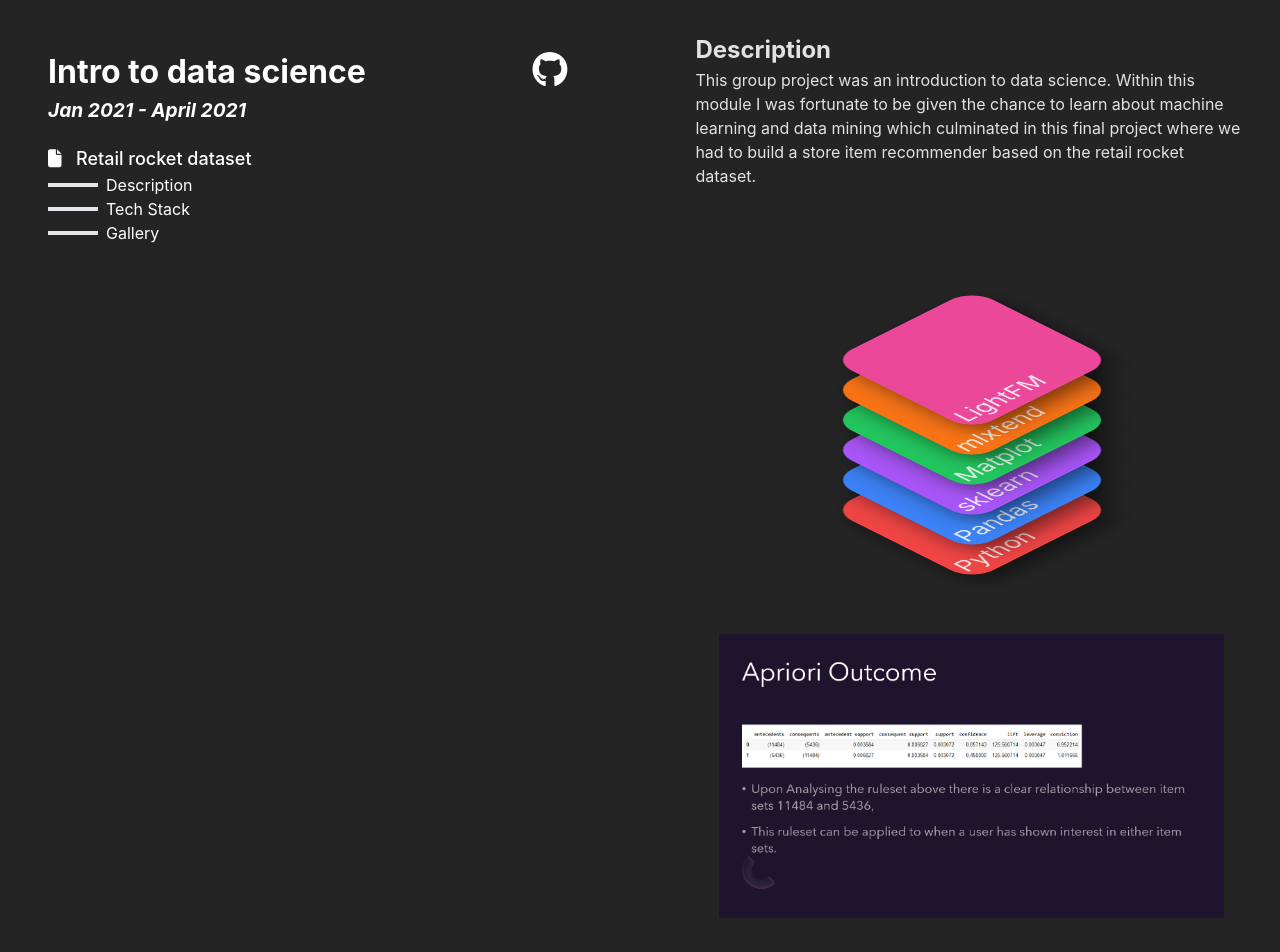
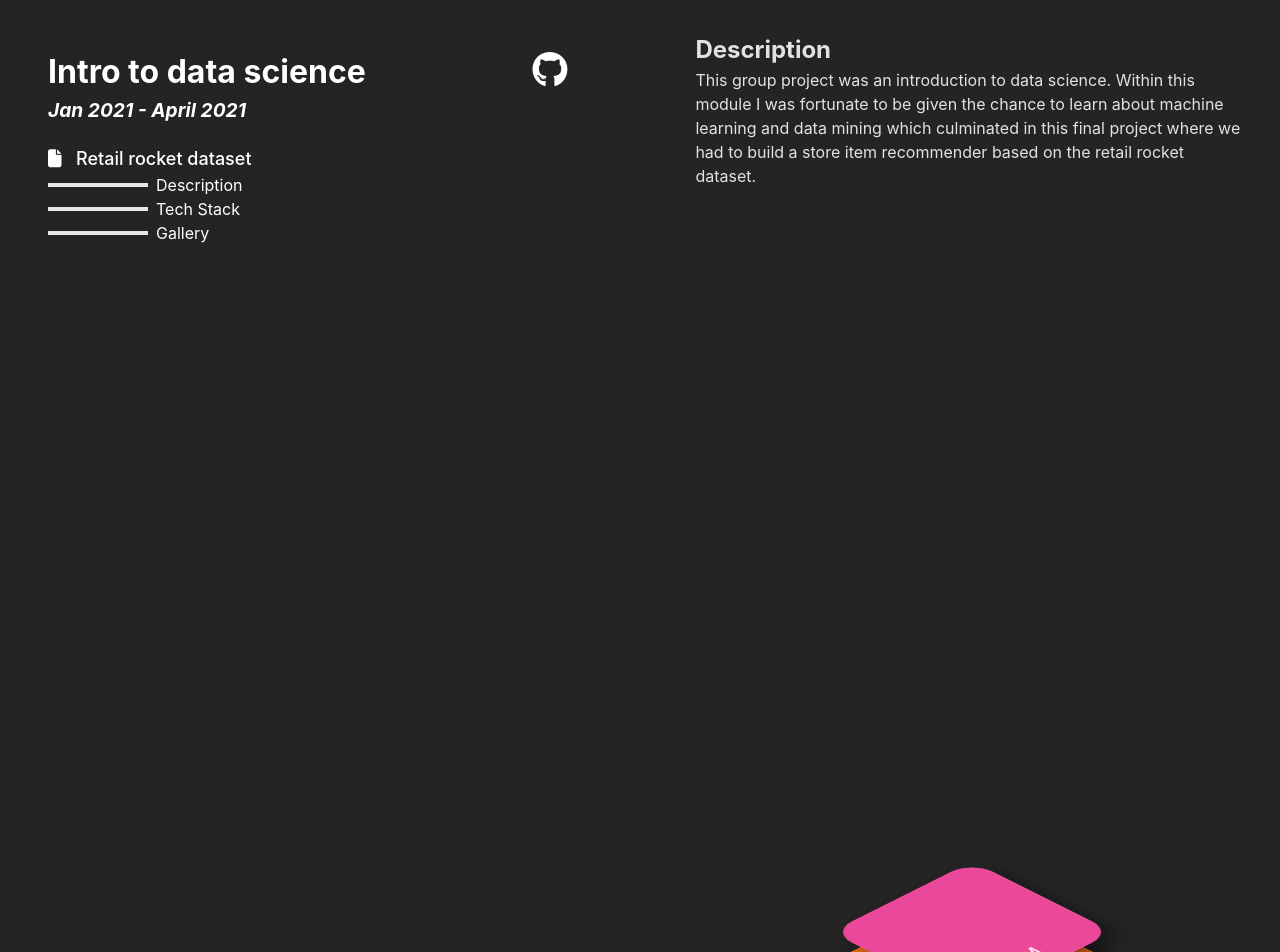
Before and after one commit to pjholt1234/personal-portfolio, a React (Vite) app: page /projects/data-mining in a window 1280 px wide. Shown: the top 952 px of the page. Built offline with nearby package versions, Linux system fonts and the light colour scheme.

Commit message:
Update project navigation depending on visible section

```diff
--- a/src/Pages/Project.jsx
+++ b/src/Pages/Project.jsx
@@ -5,6 +5,8 @@ import PageNotFound from "../components/pageNotFound.jsx";
 import ProjectLinks from "../components/project-page/projectLinks.jsx";
 import ProjectScrollPanelsWrapper from "../components/project-page/projectScrollPanelsWrapper.jsx";
 import ProjectNavWrapper from "../components/project-page/projectNavWrapper.jsx";
+import { VisibleProjectPanelProvider } from "../hooks/VisibleProjectPanelContext.jsx";
+
 const Project = () => {
   const { projectId } = useParams();
   const [project, setProject] = useState(null);
@@ -35,6 +37,7 @@ const Project = () => {
   ];
 
   return (
+    <VisibleProjectPanelProvider navItems={navItems}>
       <div className="flex space-x-12">
         <div className="w-1/2 relative">
           <div className="h-screen sticky top-0 left-0 w-full p-12 text-white">
@@ -51,6 +54,7 @@ const Project = () => {
         </div>
         <ProjectScrollPanelsWrapper project={project} />
       </div>
+    </VisibleProjectPanelProvider>
   );
 };
 
--- a/src/components/project-page/highlightContainer.jsx
+++ b/src/components/project-page/highlightContainer.jsx
@@ -1,11 +1,25 @@
 import PropTypes from "prop-types";
+import { useContext, useEffect, useState } from "react";
+import { VisibleProjectPanelContext } from "../../hooks/VisibleProjectPanelContext.jsx";
+import { InView } from "react-intersection-observer";
 
-const HighlightContainer = ({ children, className }) => {
+const HighlightContainer = ({ children, className, containerId }) => {
+  const { updateActivePanels } = useContext(VisibleProjectPanelContext);
+  const [visible, setVisible] = useState(false);
+
+  useEffect(() => {
+    updateActivePanels(containerId);
+  }, [visible]);
+
   return (
-    <div
-      className={`rounded-lg hover:bg-blue-300 hover:bg-opacity-10 ${className}`}
-    >
-      {children}
+    <div className="min-h-screen">
+      <InView
+        as="div"
+        className={`rounded-lg hover:bg-blue-300 hover:bg-opacity-10 ${className}`}
+        onChange={(inView) => setVisible(inView)}
+      >
+        {children}
+      </InView>
     </div>
   );
 };
@@ -15,4 +29,5 @@ export default HighlightContainer;
 HighlightContainer.propTypes = {
   children: PropTypes.node,
   className: PropTypes.string,
+  containerId: PropTypes.string,
 };
--- a/src/components/project-page/navIndicator.jsx
+++ b/src/components/project-page/navIndicator.jsx
@@ -1,8 +1,15 @@
 import PropTypes from "prop-types";
+import { useContext, useEffect } from "react";
+import { VisibleProjectPanelContext } from "../../hooks/VisibleProjectPanelContext.jsx";
 
-const NavIndicator = ({ title, active = false }) => {
-  const width = active ? "w-[100px]" : "w-[50px]";
-  console.log(title);
+const NavIndicator = ({ title }) => {
+  const { activePanels } = useContext(VisibleProjectPanelContext);
+
+  useEffect(() => {
+    console.log(activePanels);
+  }, [activePanels]);
+
+  const width = activePanels[title] ? "w-[100px]" : "w-[50px]";
   return (
     <div className="flex items-center">
       <hr className={`${width} mr-2 border-2`}></hr>
--- a/src/components/project-page/projectScrollPanelsWrapper.jsx
+++ b/src/components/project-page/projectScrollPanelsWrapper.jsx
@@ -7,7 +7,7 @@ import SplitStringToParagraphs from "../spiltStringToParagraphs.jsx";
 const ProjectScrollPanelsWrapper = ({ project }) => {
   const additionalScrollPanels = project?.scrollPanels?.map((panel, index) => {
     return (
-      <HighlightContainer className="p-4" key={index}>
+      <HighlightContainer className="p-4" key={index} containerId={panel.title}>
         <h2>{panel?.title}</h2>
         <SplitStringToParagraphs text={panel?.text} />
       </HighlightContainer>
@@ -16,14 +16,17 @@ const ProjectScrollPanelsWrapper = ({ project }) => {
 
   return (
     <div className="w-1/2 min-h-screen p-4">
-      <HighlightContainer className="mb-10 p-4">
+      <HighlightContainer className="mb-10 p-4" containerId="Description">
         <h2>Description</h2>
         <p>{project?.longDescription ?? project?.description}</p>
       </HighlightContainer>
-      <HighlightContainer className="h-[350px] w-full flex justify-center p-4">
+      <HighlightContainer
+        className="h-[350px] w-full flex justify-center p-4"
+        containerId="Tech Stack"
+      >
         <IsometricSquares technologies={project.technology} />
       </HighlightContainer>
-      <HighlightContainer className="flex mb-10 p-10">
+      <HighlightContainer className="flex mb-10 p-10" containerId="Gallery">
         <Gallery images={project?.images} />
       </HighlightContainer>
       {additionalScrollPanels}
--- a/src/hooks/VisibleProjectPanelContext.jsx
+++ b/src/hooks/VisibleProjectPanelContext.jsx
@@ -1,15 +1,19 @@
 import { createContext, useState } from "react";
 import PropTypes from "prop-types";
 const VisibleProjectPanelContext = createContext("");
-const VisibleProjectPanelProvider = ({ children }) => {
-  const [visiblePanel, setVisiblePanel] = useState(null);
-  const updateVisiblePanel = (newEvent) => {
-    setVisiblePanel(newEvent);
+const VisibleProjectPanelProvider = ({ children, navItems }) => {
+  const [activePanels, setActivePanels] = useState(initActivePanels(navItems));
+
+  const updateActivePanels = (panelId) => {
+    setActivePanels((prevActivePanels) => ({
+      ...prevActivePanels,
+      [panelId]: !prevActivePanels[panelId],
+    }));
   };
 
   return (
     <VisibleProjectPanelContext.Provider
-      value={{ visiblePanel, updateVisiblePanel }}
+      value={{ activePanels, updateActivePanels }}
     >
       {children}
     </VisibleProjectPanelContext.Provider>
@@ -18,6 +22,15 @@ const VisibleProjectPanelProvider = ({ children }) => {
 
 VisibleProjectPanelProvider.propTypes = {
   children: PropTypes.node,
+  navItems: PropTypes.array,
+};
+
+const initActivePanels = (navItems) => {
+  let activePanels = {};
+  for (const item of navItems) {
+    activePanels[item] = false;
+  }
+  return activePanels;
 };
 
 export { VisibleProjectPanelContext, VisibleProjectPanelProvider };
```
Lines whose indentation alone changed are shown as unchanged.
